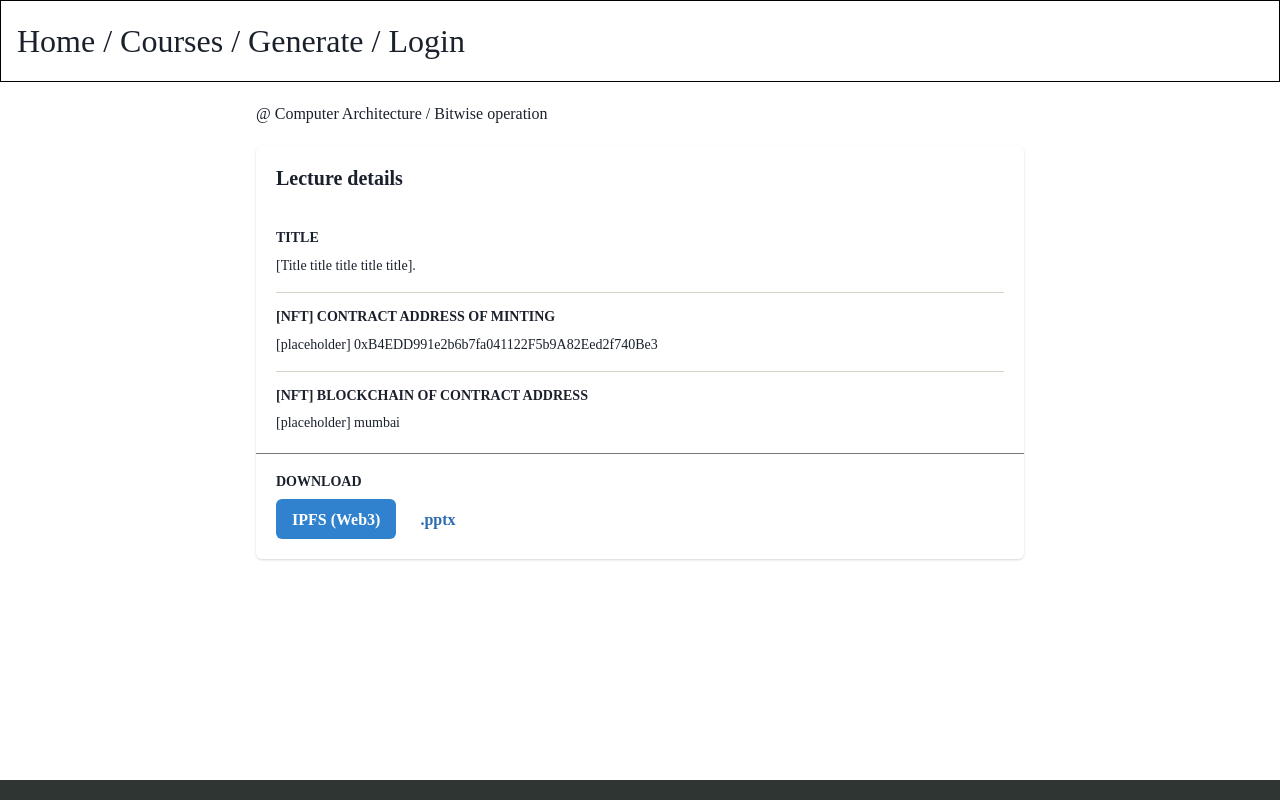
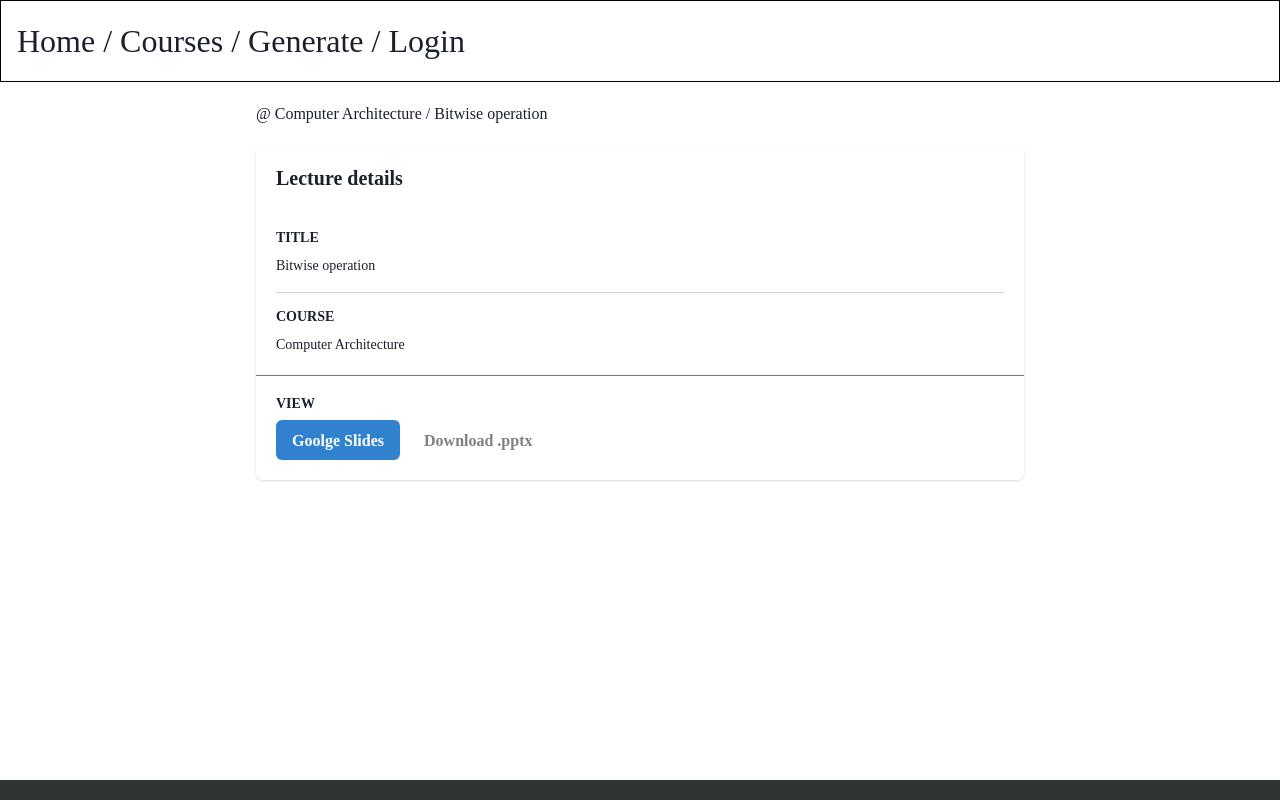
Before and after one commit to alishehbaz/ApolloDeck, a React (Vite) app in the folder frontend/: page /lecture/1 in a window 1280 px wide. Built offline with nearby package versions, Linux system fonts and the light colour scheme.

Commit message:
add: finish up LectureDetails.
Signed-off-by: Zixuan James Li <p359101898@gmail.com>

```diff
--- a/frontend/src/components/SquareBox.tsx
+++ b/frontend/src/components/SquareBox.tsx
@@ -12,6 +12,7 @@ export type LectureProp = {
   title: string;
   status: LectureStatus;
   hasNFT: boolean;
+  slidesURL: string;
 };
 
 export type CourseProp = {
--- a/frontend/src/pages/LectureDetails.tsx
+++ b/frontend/src/pages/LectureDetails.tsx
@@ -2,9 +2,22 @@ import * as React from "react";
 import { LectureProp } from "../components/SquareBox";
 import Centered from "../layouts/Centered";
 import { getLecture } from "../services/lectures";
-import { useParams } from "react-router-dom";
+import { Link, useParams } from "react-router-dom";
 import Loading from "../components/Loading";
-import { Box, Heading, Card, CardHeader, CardBody, CardFooter, Text, Stack, StackDivider , Button, Divider, ButtonGroup} from '@chakra-ui/react';
+import {
+  Box,
+  Heading,
+  Card,
+  CardHeader,
+  CardBody,
+  CardFooter,
+  Text,
+  Stack,
+  StackDivider,
+  Button,
+  Divider,
+  ButtonGroup,
+} from "@chakra-ui/react";
 
 const LectureDetails = () => {
   const params = useParams();
@@ -33,33 +46,25 @@ const LectureDetails = () => {
       ) : (
         <Card>
           <CardHeader>
-    <Heading size='md'>Lecture details </Heading>
+            <Heading size="md">Lecture details </Heading>
           </CardHeader>
 
           <CardBody>
-    <Stack divider={<StackDivider />} spacing='4'>
+            <Stack divider={<StackDivider />} spacing="4">
               <Box>
-        <Heading size='xs' textTransform='uppercase'>
+                <Heading size="xs" textTransform="uppercase">
                   Title
                 </Heading>
-        <Text pt='2' fontSize='sm'>
-          [Title title title title title].
+                <Text pt="2" fontSize="sm">
+                  {lecture.title}
                 </Text>
               </Box>
               <Box>
-        <Heading size='xs'  textTransform='uppercase'>
-         [NFT] Contract Address of Minting
+                <Heading size="xs" textTransform="uppercase">
+                  Course
                 </Heading>
-        <Text pt='2' fontSize='sm'>
-          [placeholder] 0xB4EDD991e2b6b7fa041122F5b9A82Eed2f740Be3
-        </Text>
-      </Box>
-      <Box>
-        <Heading size='xs' textTransform='uppercase' >
-         [NFT] Blockchain of contract address
-        </Heading>
-        <Text pt='2' fontSize='sm'>
-          [placeholder] mumbai
+                <Text pt="2" fontSize="sm">
+                  {lecture.course}
                 </Text>
               </Box>
             </Stack>
@@ -68,18 +73,30 @@ const LectureDetails = () => {
           <CardFooter>
             <Stack>
               <Box>
-  <Heading size='xs' textTransform='uppercase'>
-          Download
-        </Heading><Text></Text>
+                <Heading size="xs" textTransform="uppercase">
+                  View
+                </Heading>
               </Box>
-    <ButtonGroup spacing='2'>
-      <Button variant='solid' colorScheme='blue'>
-        IPFS (Web3)
+              <ButtonGroup spacing="2">
+                <Link
+                  to={lecture.slidesURL ?? "https://slides.google.com"}
+                  target="_blank"
+                >
+                  <Button variant="solid" colorScheme="blue">
+                    Goolge Slides {lecture.slidesURL}
                   </Button>
-      <Button variant='ghost' colorScheme='blue'>
-        .pptx
+                </Link>
+                <Button
+                  variant="disabled"
+                  colorScheme="blue"
+                  color="gray"
+                  _hover={{ cursor: "not-allowed" }}
+                  disabled
+                >
+                  Download .pptx
                 </Button>
-    </ButtonGroup></Stack>
+              </ButtonGroup>
+            </Stack>
           </CardFooter>
         </Card>
       )}
```
Lines whose indentation alone changed are shown as unchanged.
